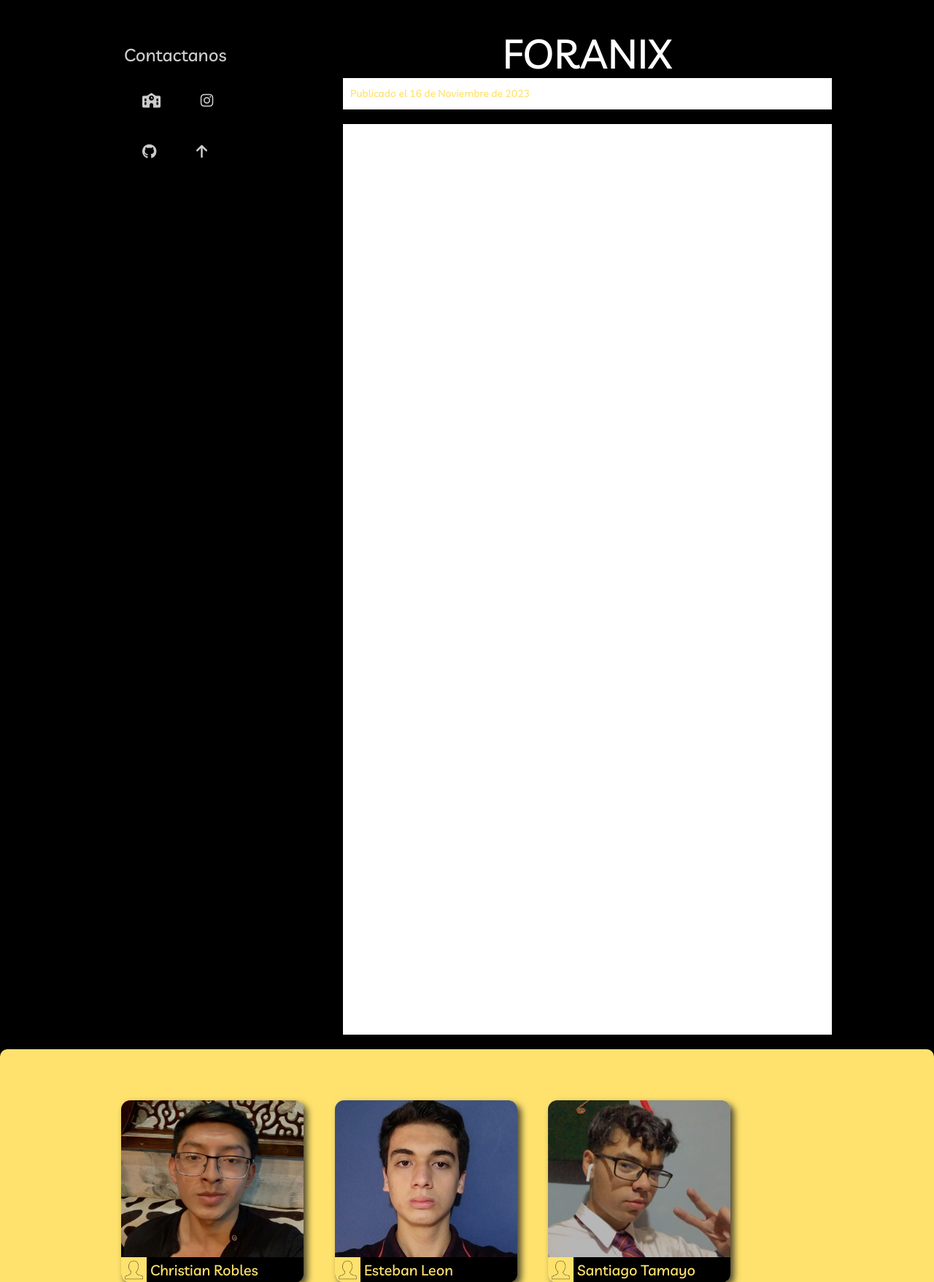
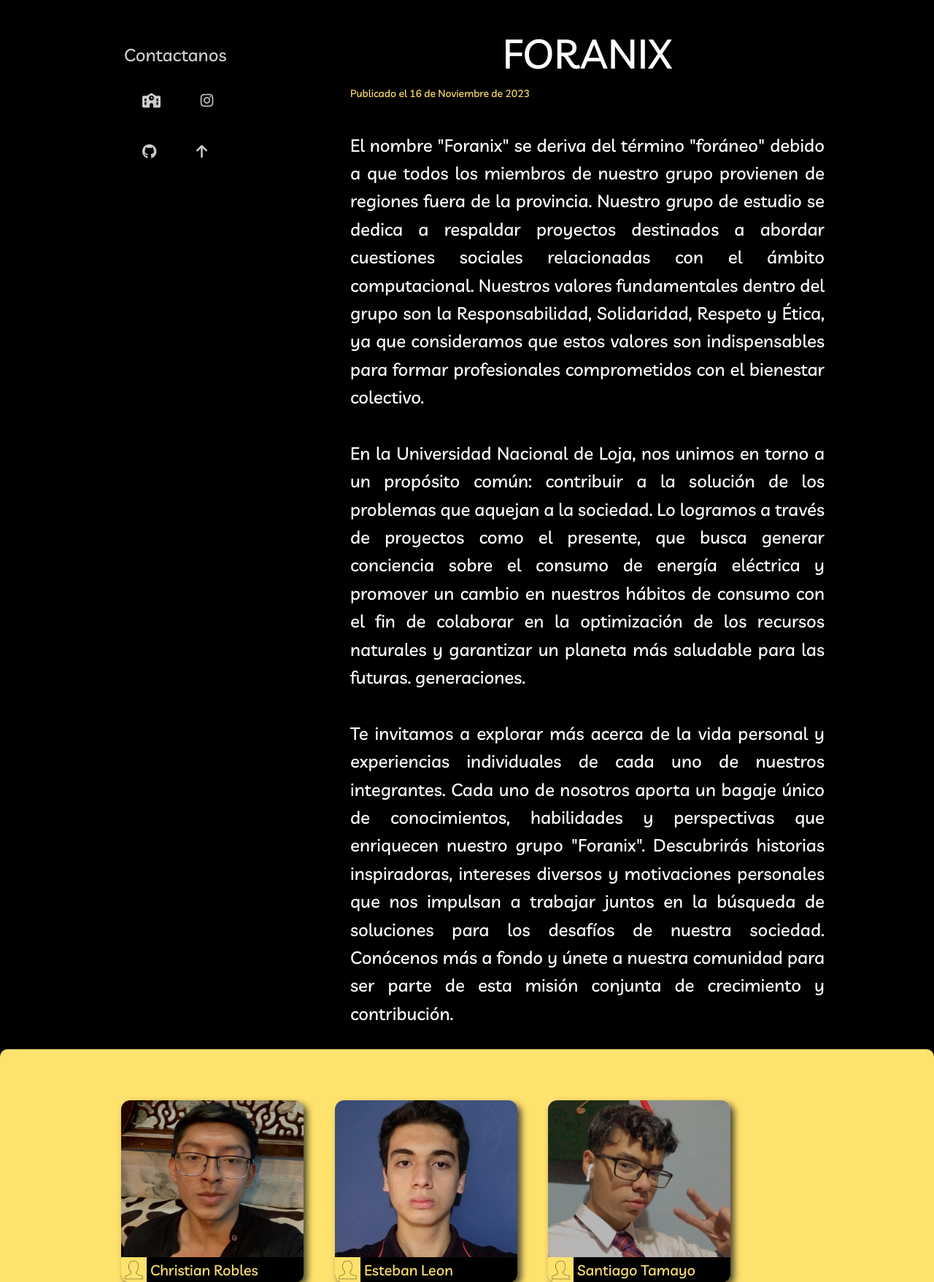
Before and after one commit to SantiagoTamayo2002/energy_page, a Django app: page /nosotros/ in a window 1280 px wide. Shown: the top 1757 px of the page at 73% size. Run offline with Django 4.2, Linux system fonts and the light colour scheme; some web fonts are replaced.

Commit message:
version 2.2.0.3

```diff
--- a/PIS/energy/static/energy/css/estilos_sobrenosotros2.css
+++ b/PIS/energy/static/energy/css/estilos_sobrenosotros2.css
@@ -36,7 +36,7 @@ main .contenido p {
     font-size: 1.2rem;
 	padding: 10px;
 	text-align: justify;
-    background-color:white;
+    background-color: #000000;
 }
 
 .contenedor{
```
Also changed, not shown: PIS/db.sqlite3.
